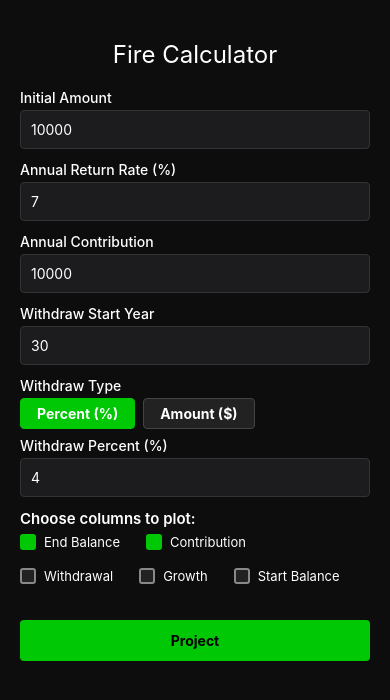
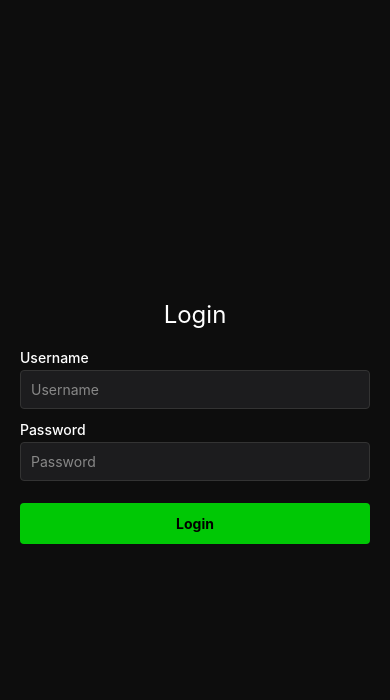
Before and after one commit to amchen82/Fire-Calcultor, a React Native app: screen / in a window 390 px wide. Shown: the top 700 px of the page. Built offline with nearby package versions, Linux system fonts and the light colour scheme.

Commit message:
Add basic login screen component

```diff
--- a/App.tsx
+++ b/App.tsx
@@ -20,8 +20,10 @@ import Svg, {
 } from 'react-native-svg';
 import { project, YearRow } from './project';
 import DataTableCard from "./components/DataTableCard";
+import LoginScreen from "./components/LoginScreen";
 
 export default function App() {
+  const [loggedIn, setLoggedIn] = useState(false);
   const [tableCollapsed, setTableCollapsed] = useState(true);
   const [plotColumns, setPlotColumns] = useState({
     endBalance: true,
@@ -58,6 +60,9 @@ export default function App() {
     );
     setRows(results);
   };
+  if (!loggedIn) {
+    return <LoginScreen onLogin={() => setLoggedIn(true)} />;
+  }
 
   return (
     <SafeAreaView style={styles.safe}>
--- /dev/null
+++ b/components/LoginScreen.tsx
@@ -0,0 +1,95 @@
+import React, { useState } from 'react';
+import { View, Text, TextInput, TouchableOpacity, StyleSheet, SafeAreaView } from 'react-native';
+
+interface Props {
+  onLogin: () => void;
+}
+
+export default function LoginScreen({ onLogin }: Props) {
+  const [username, setUsername] = useState('');
+  const [password, setPassword] = useState('');
+
+  const handleLogin = () => {
+    // Placeholder authentication; in a real app you would validate credentials.
+    onLogin();
+  };
+
+  return (
+    <SafeAreaView style={styles.safe}>
+      <View style={styles.container}>
+        <Text style={styles.title}>Login</Text>
+        <View style={styles.inputGroup}>
+          <Text style={styles.inputLabel}>Username</Text>
+          <TextInput
+            style={styles.input}
+            placeholder="Username"
+            placeholderTextColor="#888"
+            keyboardAppearance="dark"
+            value={username}
+            onChangeText={setUsername}
+          />
+        </View>
+        <View style={styles.inputGroup}>
+          <Text style={styles.inputLabel}>Password</Text>
+          <TextInput
+            style={styles.input}
+            placeholder="Password"
+            placeholderTextColor="#888"
+            secureTextEntry
+            keyboardAppearance="dark"
+            value={password}
+            onChangeText={setPassword}
+          />
+        </View>
+        <TouchableOpacity style={styles.button} onPress={handleLogin}>
+          <Text style={styles.buttonText}>Login</Text>
+        </TouchableOpacity>
+      </View>
+    </SafeAreaView>
+  );
+}
+
+const styles = StyleSheet.create({
+  safe: {
+    flex: 1,
+    backgroundColor: '#0D0D0D',
+    justifyContent: 'center',
+  },
+  container: {
+    padding: 20,
+  },
+  title: {
+    fontSize: 24,
+    marginBottom: 20,
+    textAlign: 'center',
+    color: '#fff',
+  },
+  inputGroup: {
+    marginBottom: 12,
+  },
+  inputLabel: {
+    color: '#fff',
+    marginBottom: 4,
+    fontSize: 14,
+    fontWeight: '500',
+  },
+  input: {
+    borderWidth: 1,
+    borderColor: '#333',
+    backgroundColor: '#1C1C1E',
+    padding: 10,
+    borderRadius: 4,
+    color: '#fff',
+  },
+  button: {
+    backgroundColor: '#00C805',
+    padding: 12,
+    borderRadius: 4,
+    alignItems: 'center',
+    marginTop: 10,
+  },
+  buttonText: {
+    color: '#000',
+    fontWeight: 'bold',
+  },
+});
```
